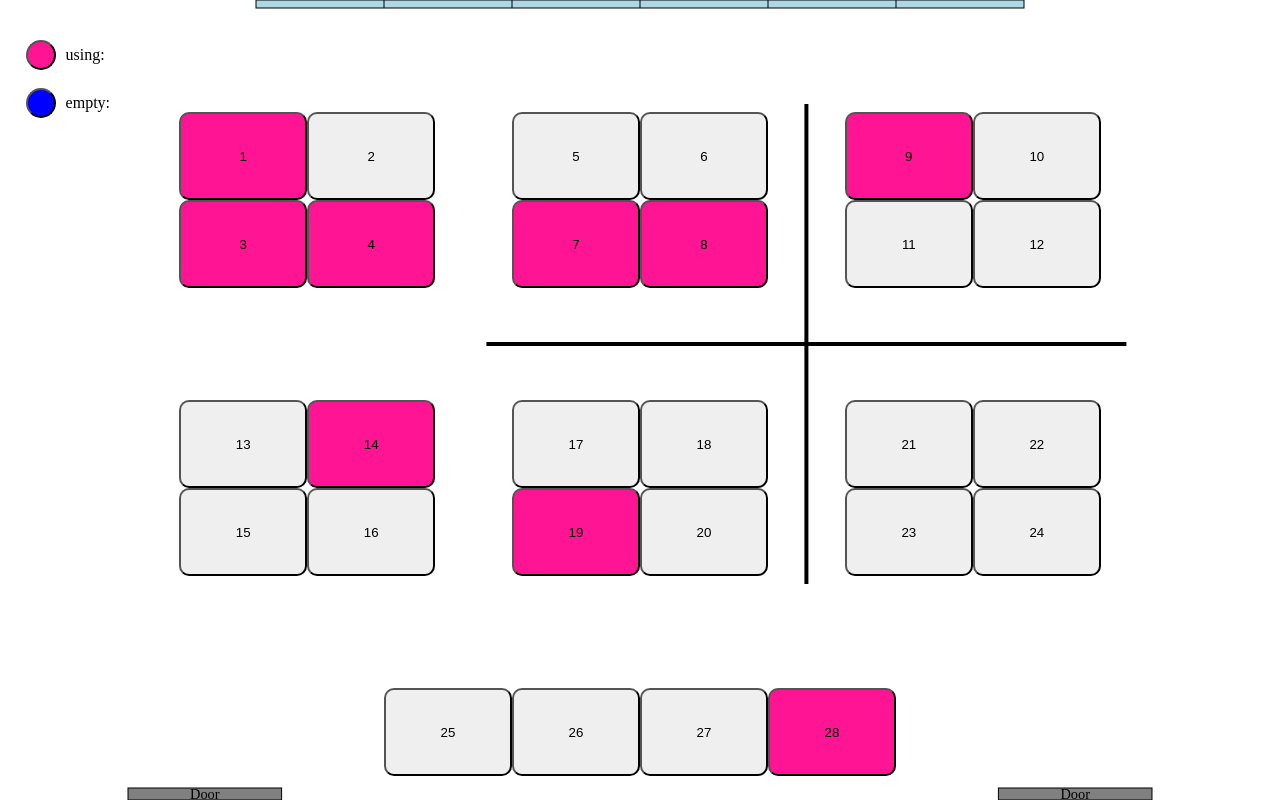
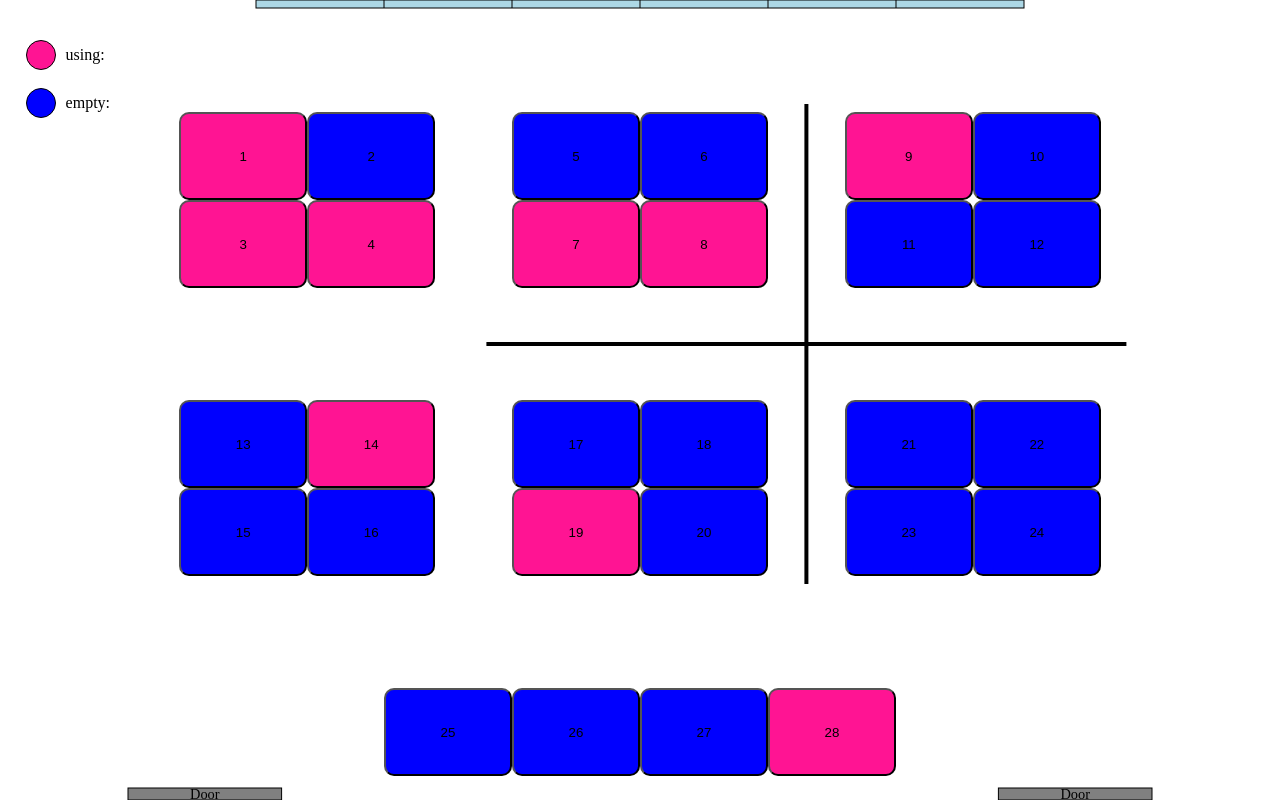
Before and after one commit to kjuni1914/Room302Project, a Django app: page /seat/ in a window 1280 px wide. Run offline with Django 4.2, Linux system fonts and the light colour scheme; data comes from the database, SQL or seed files in the repository.

Commit message:
seat color change

```diff
--- a/PrisonBreak/usage/static/usage/seats.css
+++ b/PrisonBreak/usage/static/usage/seats.css
@@ -41,8 +41,8 @@ body {
     width: 100%;
     height: 100%;
     overflow: auto;
-    background-color: rgb(0,0,0);
-    background-color: rgba(0,0,0,0.4);
+    background-color: rgb(0, 0, 0);
+    background-color: rgba(0, 0, 0, 0.4);
     padding-top: 60px;
 }
 .modal-content {
@@ -66,29 +66,40 @@ body {
     text-decoration: none;
     cursor: pointer;
 }
+/* seat color */
+.empty {
+    background-color: blue;
+}
+
 .used {
     background-color: deeppink;
 }
-svg{
+
+/* status color */
+#status #used {
+    background-color: deeppink;
+}
+
+#status #empty {
+    background-color: blue;
+}
+
+/* background position */
+svg {
     position: absolute;
     z-index: -1;
 }
-#status{
+
+/* status position */
+#status {
     position: absolute;
     top: 5vh;
     left: 2vw;
 }
 
-.circle{
+.circle {
     width: 30px;
     height: 30px;
     border-radius: 50%;
+    border: 1px solid #000;
 }
-
-#status #using{
-    background-color: deeppink;
-}
-
-#status #empty{
-    background-color: blue;
-}
--- a/PrisonBreak/usage/templates/usage/seats.html
+++ b/PrisonBreak/usage/templates/usage/seats.html
@@ -10,13 +10,20 @@
     <body>
         <div id="status">
             <div style="display: flex; flex-direction: row; align-items: center">
-                <button class="circle" id="using" style="margin-right: 10px"></button>
+                <button class="circle" id="used" style="margin-right: 10px" onclick="openColorModal('used')"></button>
                 using:
             </div>
             <br />
             <div style="display: flex; flex-direction: row; align-items: center">
-                <button class="circle" id="empty" style="margin-right: 10px"></button>
+                <button class="circle" id="empty" style="margin-right: 10px" onclick="openColorModal('empty')"></button>
                 empty:
+            </div>
+            <div id="colorModal" class="modal">
+                <div class="modal-content">
+                    <p>색을 선택하세요:</p>
+                    <input type="color" id="colorPicker" />
+                    <button id="applyColor">적용</button>
+                </div>
             </div>
         </div>
 
@@ -37,46 +44,43 @@
             </svg>
             <div>
                 <div class="container" id="seat1-12">
-                    <!-- 좌석 버튼들 -->
                     <div class="table">
                         {% for seat in seats %} {% if seat.seat_number <= 4 %}
-                        <button id="seat{{ seat.seat_number }}" class="seat{% if seat.is_used %} used{% endif %}">{{ seat.seat_number }}</button>
+                        <button id="seat{{ seat.seat_number }}" class="seat {% if seat.is_used %}used{% else %}empty{% endif %}">{{ seat.seat_number }}</button>
                         {% endif %} {% endfor %}
                     </div>
                     <div class="table">
                         {% for seat in seats %} {% if seat.seat_number > 4 and seat.seat_number <= 8 %}
-                        <button id="seat{{ seat.seat_number }}" class="seat{% if seat.is_used %} used{% endif %}">{{ seat.seat_number }}</button>
+                        <button id="seat{{ seat.seat_number }}" class="seat {% if seat.is_used %}used{% else %}empty{% endif %}">{{ seat.seat_number }}</button>
                         {% endif %} {% endfor %}
                     </div>
                     <div class="table">
                         {% for seat in seats %} {% if seat.seat_number > 8 and seat.seat_number <= 12 %}
-                        <button id="seat{{ seat.seat_number }}" class="seat{% if seat.is_used %} used{% endif %}">{{ seat.seat_number }}</button>
+                        <button id="seat{{ seat.seat_number }}" class="seat {% if seat.is_used %}used{% else %}empty{% endif %}">{{ seat.seat_number }}</button>
                         {% endif %} {% endfor %}
                     </div>
                 </div>
                 <div class="container" id="seat13-24">
-                    <!-- 나머지 좌석 버튼들 -->
                     <div class="table">
                         {% for seat in seats %} {% if seat.seat_number > 12 and seat.seat_number <= 16 %}
-                        <button id="seat{{ seat.seat_number }}" class="seat{% if seat.is_used %} used{% endif %}">{{ seat.seat_number }}</button>
+                        <button id="seat{{ seat.seat_number }}" class="seat {% if seat.is_used %}used{% else %}empty{% endif %}">{{ seat.seat_number }}</button>
                         {% endif %} {% endfor %}
                     </div>
                     <div class="table">
                         {% for seat in seats %} {% if seat.seat_number > 16 and seat.seat_number <= 20 %}
-                        <button id="seat{{ seat.seat_number }}" class="seat{% if seat.is_used %} used{% endif %}">{{ seat.seat_number }}</button>
+                        <button id="seat{{ seat.seat_number }}" class="seat {% if seat.is_used %}used{% else %}empty{% endif %}">{{ seat.seat_number }}</button>
                         {% endif %} {% endfor %}
                     </div>
                     <div class="table">
                         {% for seat in seats %} {% if seat.seat_number > 20 and seat.seat_number <= 24 %}
-                        <button id="seat{{ seat.seat_number }}" class="seat{% if seat.is_used %} used{% endif %}">{{ seat.seat_number }}</button>
+                        <button id="seat{{ seat.seat_number }}" class="seat {% if seat.is_used %}used{% else %}empty{% endif %}">{{ seat.seat_number }}</button>
                         {% endif %} {% endfor %}
                     </div>
                 </div>
             </div>
             <div class="container" id="seat25-28">
-                <!-- 나머지 좌석 버튼들 -->
                 {% for seat in seats %} {% if seat.seat_number > 24 %}
-                <button id="seat{{ seat.seat_number }}" class="seat{% if seat.is_used %} used{% endif %}">{{ seat.seat_number }}</button>
+                <button id="seat{{ seat.seat_number }}" class="seat {% if seat.is_used %}used{% else %}empty{% endif %}">{{ seat.seat_number }}</button>
                 {% endif %} {% endfor %}
             </div>
         </div>
@@ -180,6 +184,35 @@
                     alert("Please enter the usage time.");
                 }
             }
+
+            let colorBtn = "";
+
+            function openColorModal(statusBtn) {
+                colorBtn = statusBtn;
+                document.getElementById("colorModal").style.display = "block";
+            }
+
+            function closeColorModal() {
+                document.getElementById("colorModal").style.display = "none";
+            }
+
+            document.getElementById("applyColor").onclick = function () {
+                const color = document.getElementById("colorPicker").value;
+                document.getElementById(colorBtn).style.backgroundColor = color;
+
+                const seatButtons = document.querySelectorAll(`.seat.${colorBtn}`);
+                seatButtons.forEach((button) => {
+                    button.style.backgroundColor = color;
+                });
+
+                document.getElementById("colorModal").style.display = "none";
+            };
+
+            window.onclick = function (event) {
+                if (event.target == document.getElementById("colorModal")) {
+                    closeColorModal();
+                }
+            };
         </script>
     </body>
 </html>
```
